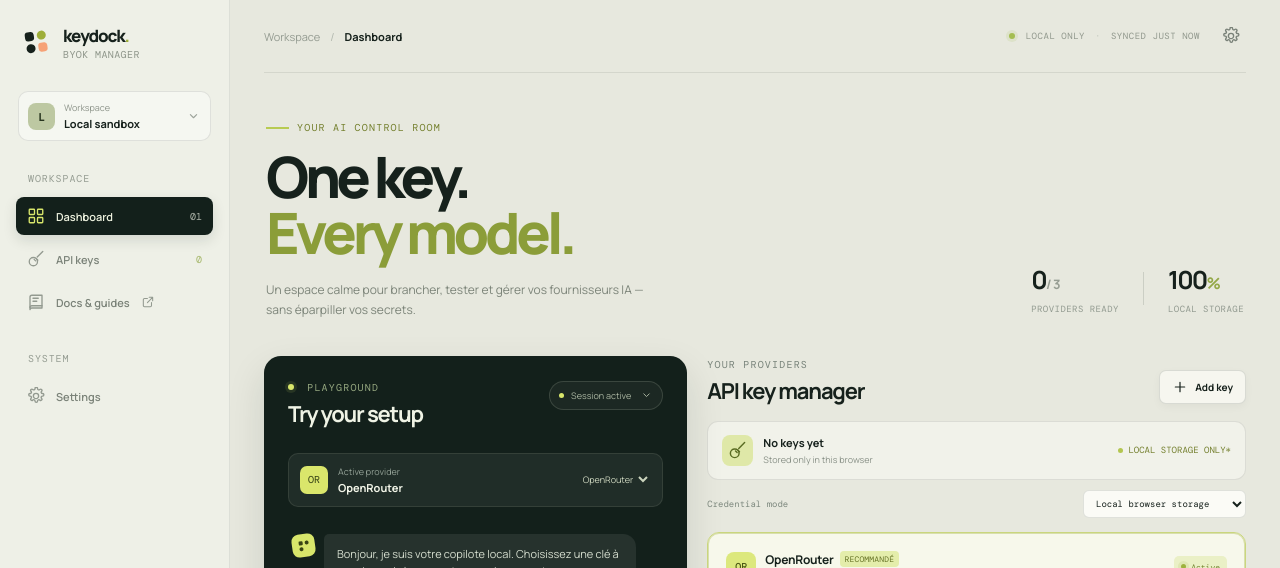
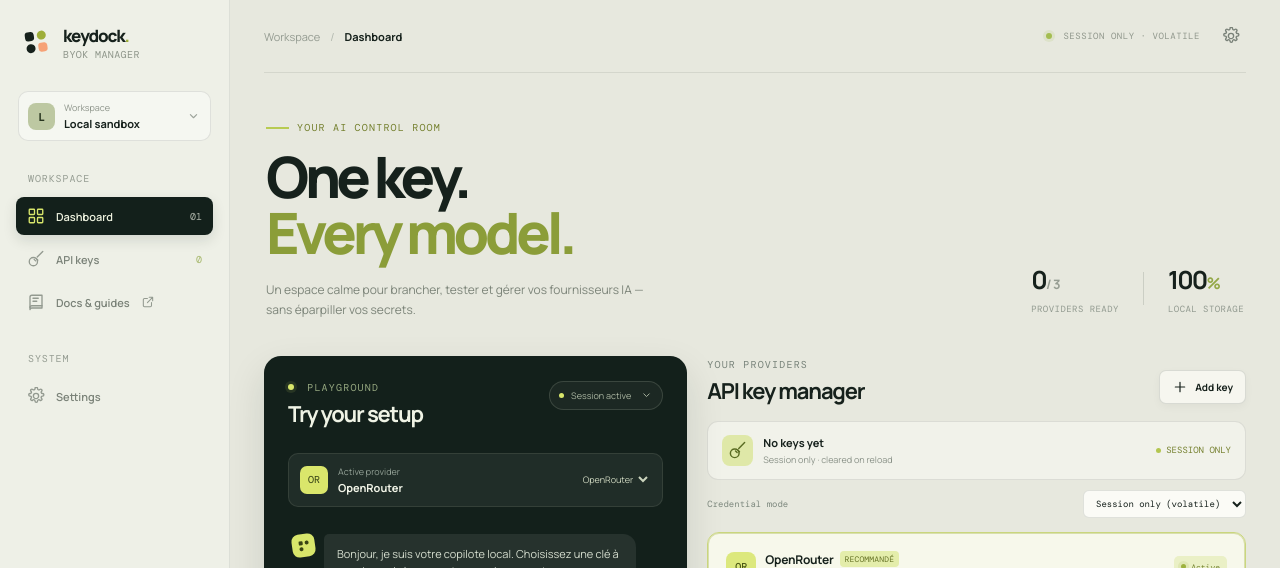
Before and after one commit to sieni7/byok_tester, a React (Vite) app: page / in a window 1280 px wide. Shown: the top 568 px of the page. Built offline with nearby package versions, Linux system fonts and the light colour scheme.

Commit message:
fix(app): make volatile credentials the default

```diff
--- a/src/app/App.tsx
+++ b/src/app/App.tsx
@@ -44,8 +44,8 @@ function Icon({ name, size = 18 }: { name: string; size?: number }) {
 }
 
 function App() {
-  const [storageMode, setStorageMode] = useState<CredentialStorageMode>('local')
-  const [keys, setKeys] = useState<Record<ProviderId, string>>(() => loadCredentials('local'))
+  const [storageMode, setStorageMode] = useState<CredentialStorageMode>('session')
+  const [keys, setKeys] = useState<Record<ProviderId, string>>(() => loadCredentials('session'))
   const [activeProvider, setActiveProvider] = useState<ProviderId>('openrouter')
   const [openEditor, setOpenEditor] = useState<ProviderId | null>(null)
   const [draftKey, setDraftKey] = useState('')
@@ -165,7 +165,7 @@ function App() {
       <main className="workspace" id="dashboard">
         <header className="topbar">
           <div className="crumbs"><span>Workspace</span><b>/</b><strong>Dashboard</strong></div>
-          <div className="topbar-actions"><div className="sync-status"><i /> {storageMode === 'session' ? 'session only' : 'local only'} <span>·</span> synced just now</div><button className="icon-button top-settings" aria-label="Paramètres"><Icon name="settings" size={18} /></button></div>
+          <div className="topbar-actions"><div className="sync-status"><i /> {storageMode === 'session' ? 'session only · volatile' : 'local browser storage'}</div><button className="icon-button top-settings" aria-label="Paramètres"><Icon name="settings" size={18} /></button></div>
         </header>
 
         <section className="intro-row">
```
